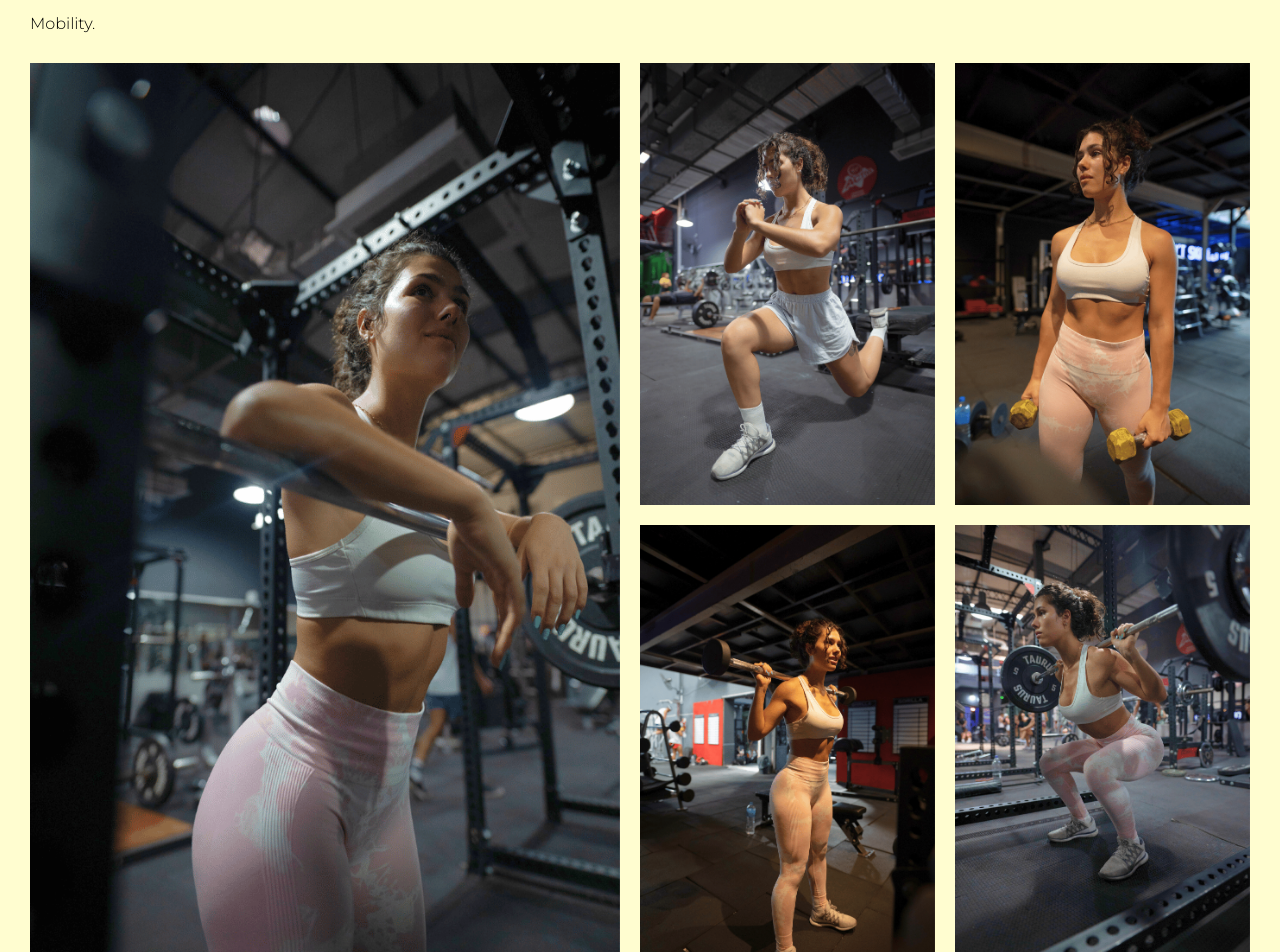
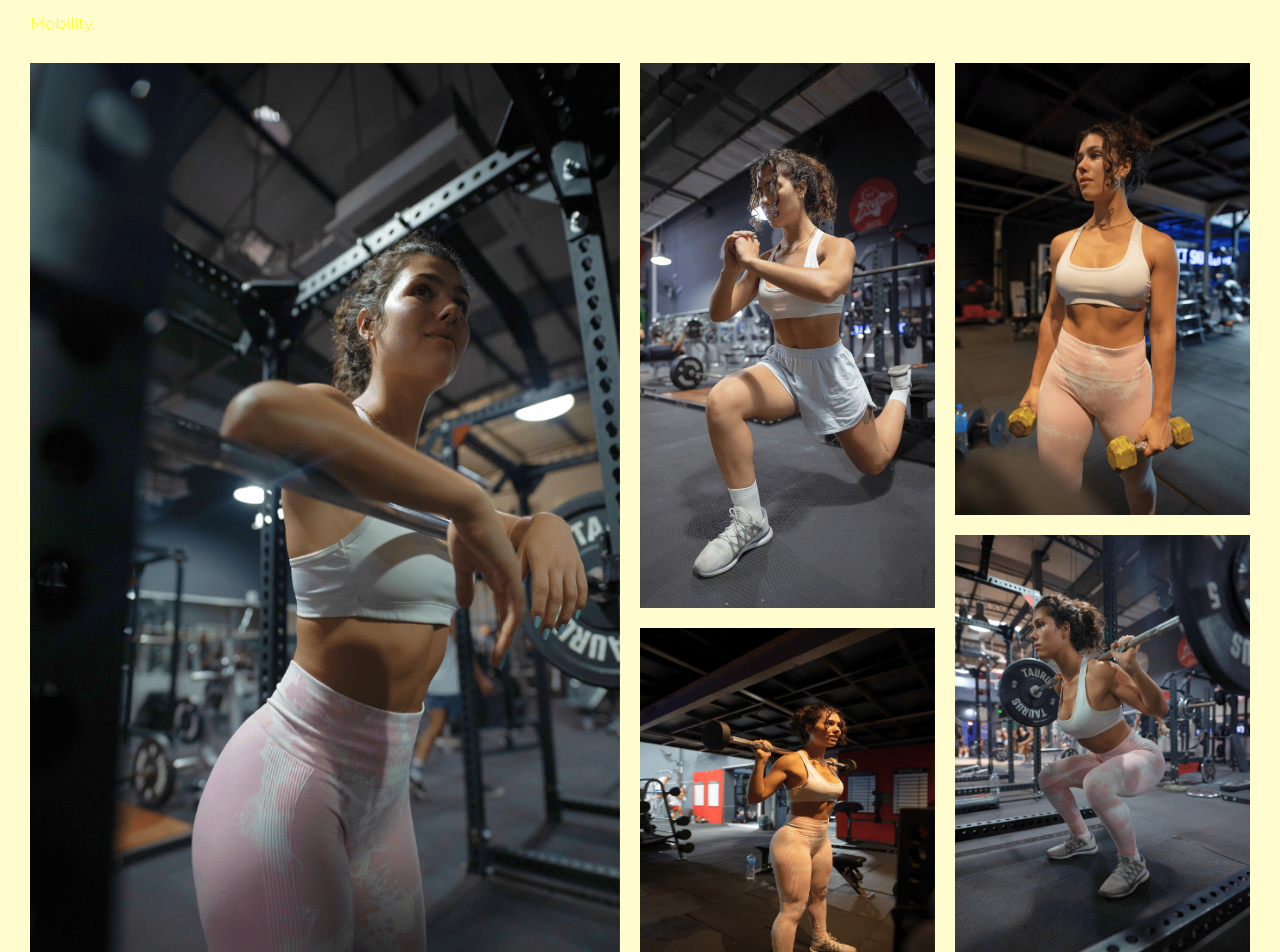
Before and after one commit to RuslanTissen/pepe-world, a React (Create React App) app: page / in a window 1280 px wide. Shown: the part 1848-2800 px from the top of the page. Built offline with nearby package versions, Linux system fonts and the light colour scheme.

Commit message:
lazy deleted

```diff
--- a/package.json
+++ b/package.json
@@ -17,7 +17,6 @@
 		"react-anchor-link-smooth-scroll-v2": "^2.0.1",
 		"react-dom": "^18.2.0",
 		"react-icons": "^4.7.1",
-		"react-lazyload": "^3.2.0",
 		"react-lorem-ipsum": "^1.4.10",
 		"react-responsive-carousel": "^3.2.23",
 		"react-scripts": "5.0.1",
--- a/src/components/exersize/exercise.jsx
+++ b/src/components/exersize/exercise.jsx
@@ -7,7 +7,6 @@ import image4 from "../../images/mob5.png"
 import image5 from "../../images/mob4.png"
 import AnchorLink from "react-anchor-link-smooth-scroll-v2"
 import { BsArrowDownCircleFill } from "react-icons/bs"
-import LazyLoad from 'react-lazyload';
 
 function exercise() {
 	return (
@@ -23,21 +22,19 @@ function exercise() {
 				</div>
 				<div className="exercise-images-small">
 					<div className="box1">
-						<LazyLoad>
-							<img src={image2} alt="ups;)" className="image-2" />
-						</LazyLoad>
-						<LazyLoad>
+						<div className="image-2" >
+								<img src={image2} alt="ups;)" />
+						</div>
 							<img src={image3} alt="ups;)" className="image-3" />
-						</LazyLoad>
 					</div>
 					<div className="box2">
-						<LazyLoad>
-							<img src={image5} alt="ups;)" className="image-4" />
-						</LazyLoad>
-						<LazyLoad>
-							<img src={image4} alt="ups;)" className="image-5" />
-						</LazyLoad>
-						<AnchorLink href="#nutrition"><BsArrowDownCircleFill /></AnchorLink>
+						<div className="image-4">
+							<img src={image5} alt="ups;)"  />
+						</div>
+						<div  className="image-5">
+								<img src={image4} alt="ups;)" />
+						</div>
+						<AnchorLink className="box2__link-down" href="#nutrition"><BsArrowDownCircleFill /></AnchorLink>
 					</div>
 				</div>
 			</div>
--- a/src/components/exersize/exercise.scss
+++ b/src/components/exersize/exercise.scss
@@ -1,124 +1,145 @@
-.exercise{
+.exercise {
 	max-height: fit-content;
-	font-family: 'Montserrat', sans-serif;
+	font-family: "Montserrat", sans-serif;
 	margin-top: 75px;
-	.exercise-text{
+	.exercise-text {
 		height: fit-content;
-		h1{
+		h1 {
 			text-transform: uppercase;
 		}
-		p{
+		p {
 			font-weight: 300;
 			margin: 10px 0 5px;
 		}
 	}
-	.exercise-images{
-		.exercise-images-big{
+	.exercise-images {
+		.exercise-images-big {
 			text-align: left;
-			.imgage1{
-				width: 100%;
-				max-height: 950px;
+			width: 100%;
+			max-height: 950px;
+			// gap: 0 0 10px 0;
+			.imgage1 {
 				object-fit: cover;
 				display: block;
-				padding: 10px 0;
 			}
 		}
-		.exercise-images-small{
+		.exercise-images-small {
 			max-height: 950px;
 			display: flex;
-			.box1{
+			.box1 {
 				width: 50%;
-				.image-2{
+				.image-2 {
 					width: 100%;
 					height: 60%;
-					object-fit: cover;
-					padding: 0 5px 5px 0;
-					display: block;
+					gap: 0 5px 5px 0;
+					img {
+						width: 100%;
+						height: 100%;
+						object-fit: cover;
+						display: block;
+					}
 				}
-				.image-3{
+				.image-3 {
 					width: 100%;
 					height: 40%;
-					object-fit: cover;
-					padding: 5px 5px 0 0 ;
-					display: block;
+					gap: 5px 5px 0 0;
+					img {
+						width: 100%;
+						height: 100%;
+						object-fit: cover;
+						display: block;
+					}
 				}
 			}
-			.box2{
+			.box2 {
 				width: 50%;
 				position: relative;
-				.image-4{
+				.image-4 {
 					width: 100%;
 					height: 50%;
-					object-fit: cover;
-					padding: 0 0 5px 5px;
-					display: block;
+					gap: 0 0 5px 5px;
+					img {
+						width: 100%;
+						height: 100%;
+						object-fit: cover;
+						display: block;
+					}
 				}
-				.image-5{
+				.image-5 {
 					width: 100%;
 					height: 50%;
-					object-fit: cover;
-					padding: 5px 0 0 5px;
-					display: block;
+					gap: 5px 0 0 5px;
+					img {
+						width: 100%;
+						height: 100%;
+						object-fit: cover;
+						display: block;
+					}
 				}
-				a{
+				.box2__link-down {
 					position: absolute;
-					bottom: 15px;
+					bottom: 5px;
 					right: 15px;
-					padding: 5px;
+					padding: 6px;
 					display: flex;
+					justify-content: center;
+					align-items: center;
 					border-radius: 50%;
 					border: 1px solid black;
-					transition: all 0.3s;
+					transition: all 0.3s ease-in-out;
 					z-index: 1;
-					svg{
+					svg {
 						color: black;
-						font-size: 150%;
+						font-size: 200%;
+						border-radius: 50%;
 					}
 				}
-				a:hover{
+				.box2__link-down:hover {
 					background-color: black;
-					svg{
-						color: white;
+					svg {
+						color: yellow;
 						padding: 1px;
+						// border-radius: 50%;
 					}
 				}
 			}
 		}
 	}
 	@media (min-width: 900px) {
-		.exercise-text{
-			p{
+		.exercise-text {
+			p {
 				margin: 10px 0 30px;
+				color: yellow;
 			}
 		}
-		.exercise-images{
+		.exercise-images {
 			display: flex;
-			.exercise-images-big{
+			.exercise-images-big {
 				width: 50%;
-				img{
+				img {
 					width: 100%;
 					height: 100%;
-					padding: 0 20px 0 0 ;
+					padding: 0 20px 0 0;
 				}
 			}
-			.exercise-images-small{
+			.exercise-images-small {
 				width: 50%;
 				// margin: 20px 0 0 0;
-				.box1{
+				.box1 {
 					width: 50%;
-					.image-2{
+					.image-2 {
 						padding: 0 10px 10px 0;
 					}
-					.image-3{
-						padding: 10px 10px 0 0 ;
+					.image-3 {
+						padding: 10px 10px 0 0;
 					}
 				}
-				.box2{
+				.box2 {
 					width: 50%;
-					.image-4{
+					.image-4 {
 						padding: 0 0 10px 10px;
 					}
-					.image-5{
+					.image-5 {
 						padding: 10px 0 0 10px;
 					}
 				}
--- a/src/components/philosophie/Philosophie.jsx
+++ b/src/components/philosophie/Philosophie.jsx
@@ -5,7 +5,6 @@ import img2 from "../../images/phs3.png"
 import img3 from "../../images/phs2.png"
 import AnchorLink from "react-anchor-link-smooth-scroll-v2"
 import { BsArrowDownCircleFill } from "react-icons/bs"
-import LazyLoad from 'react-lazyload';
 
 export default function Philosophie() {
 	return (
@@ -22,19 +21,13 @@ export default function Philosophie() {
 
 			<div className="image-container">
 				<div className="foto">
-					<LazyLoad>
 						<img className="img" src={img1} alt="ups, somthing gone" />
-					</LazyLoad>
 				</div>
 				<div className="foto">
-					<LazyLoad>
 						<img className="img" src={img2} alt="ups, somthing gone" />
-					</LazyLoad>
 				</div>
 				<div className="foto foto3">
-					<LazyLoad>
 						<img className="img" src={img3} alt="ups, somthing gone" />
-					</LazyLoad>
 					<AnchorLink href="#exercise"><BsArrowDownCircleFill /></AnchorLink>
 				</div>
 
--- a/src/components/section-picture/Picture.jsx
+++ b/src/components/section-picture/Picture.jsx
@@ -3,7 +3,6 @@ import './Picture.scss'
 import home from "../../images/exr-2.png"
 import AnchorLink from 'react-anchor-link-smooth-scroll-v2';
 import { BsArrowDownCircleFill } from "react-icons/bs"
-import LazyLoad from 'react-lazyload';
 
 export default function Pictuer() {
 	return (
@@ -12,9 +11,7 @@ export default function Pictuer() {
 			<div className='greetings'><h1>Welcome to <mark>Pipi</mark> health world.</h1></div>
 
 			<div className="picture-container">
-				<LazyLoad>
 					<img src={home} alt="baner" className="onscroll-image-fade-in" />
-				</LazyLoad>
 			</div>
 
 			<div className="moto">
```
